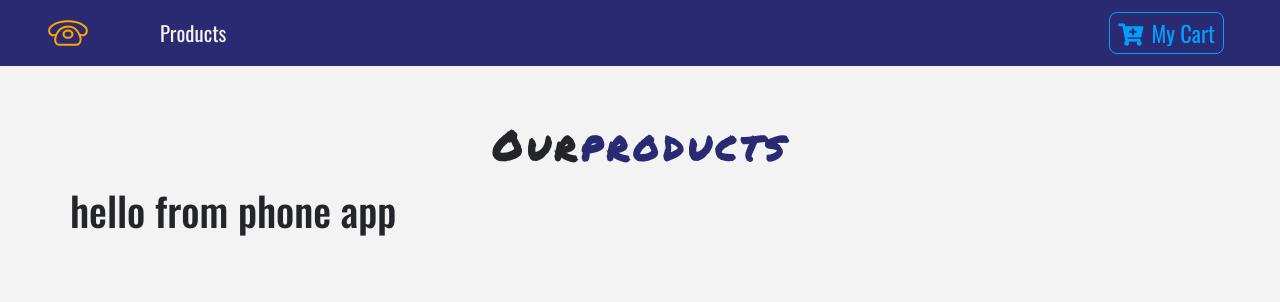
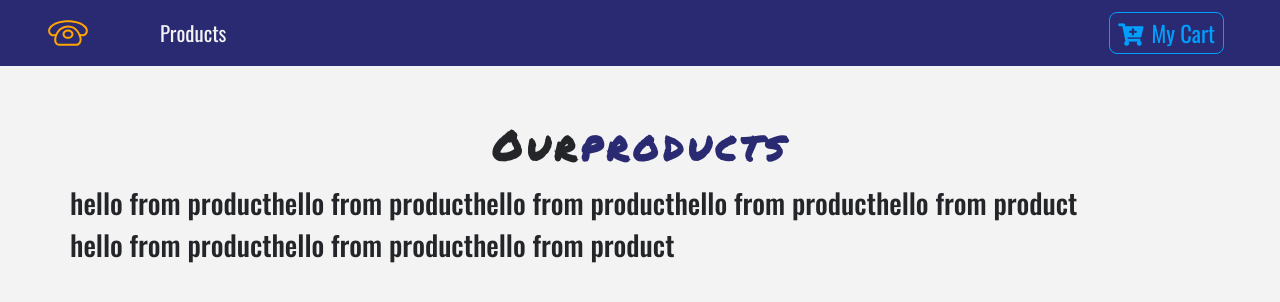
Before and after one commit to jay311311/e-commerce_react.js, a React (Create React App) app: page / in a window 1280 px wide. Shown: the top 302 px of the page. Built offline with nearby package versions, Linux system fonts and the light colour scheme.

Commit message:
connecting Context Api with data.js(like Api)

```diff
--- a/src/compoenets/ProductList.js
+++ b/src/compoenets/ProductList.js
@@ -1,15 +1,12 @@
 import React, {Component} from "react"
 import Product from "./Product"
 import Title from "./Title"
-import {storeProducts} from "../data"
+``
 import {ProductConsumer} from"../context"
 
 export default class ProductList extends Component{
-    state={
-        products :storeProducts
-    }
+
     render(){
-        console.log(this.state.products)
         return(
             <React.Fragment>
                 <div className="py-5">
@@ -19,15 +16,20 @@
                         <div className="row">
                             <ProductConsumer>
                                 {value => {
-                                    return<h1>{value}</h1>
-
-                                }}
+                                    return value.products.map(
+                                        product =>{
+                                            return <Product
+                                                    key={product.id}
+                                                    product={product}
+                                                    />
+                                        })
+                                    }}
                             </ProductConsumer>
                         </div>
                     </div>
                 </div>
             </React.Fragment>
-            //   <Product/>
+
 
         )
     }
--- a/src/context.js
+++ b/src/context.js
@@ -1,5 +1,5 @@
 import React, { Component } from 'react'
-
+import {storeProducts,detailProduct} from "./data"
 
 const ProductContext = React.createContext();
 //Provider
@@ -7,10 +7,29 @@
 //Consumer
 
 class ProductProvider extends Component {
+   state={
+       products:storeProducts,
+       detailProduct:detailProduct
+   }
+
+   handleDetail = () =>{
+       console.log("hello from detail")
+   }
+
+
+   addToCart = () =>{
+    console.log("hello from add to Cart")
+}
 
     render() {
         return (
-            <ProductContext.Provider value="hello from phone app">
+            <ProductContext.Provider
+                value={
+                        {...this.state,
+                        handleDetail : this.handleDetail,
+                        addToCart: this.addToCart
+                        }
+                    }>
             {this.props.children}
             </ProductContext.Provider>
         )
```
